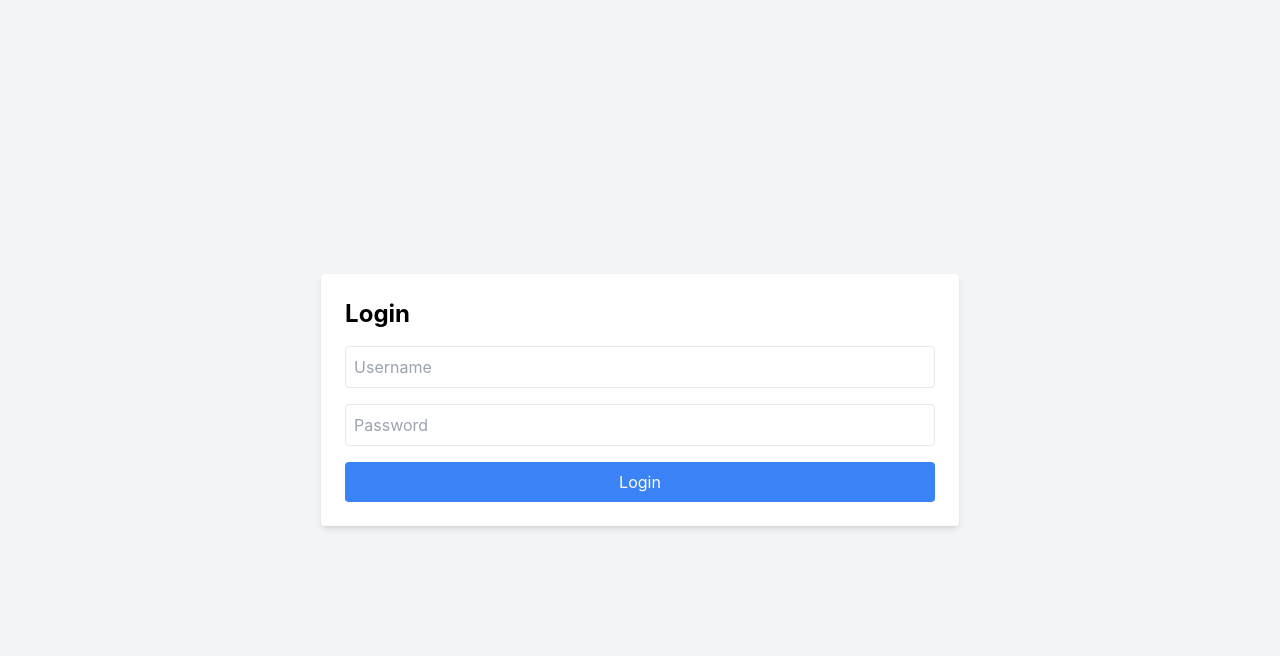
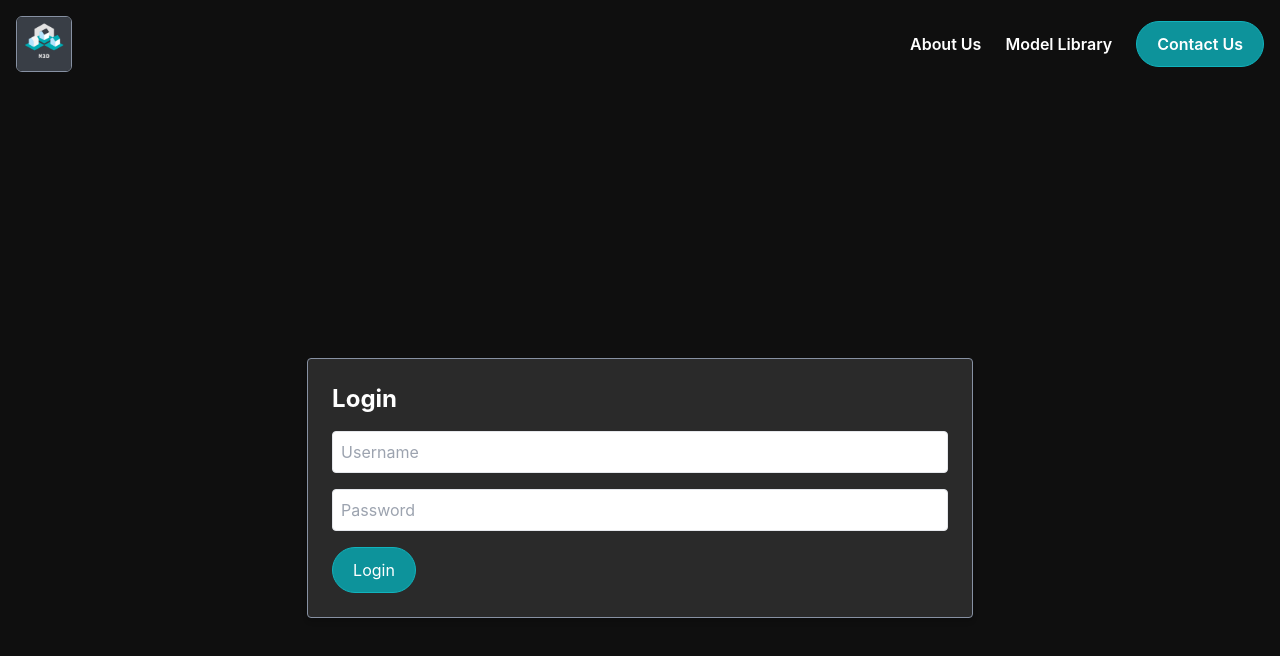
Before and after one commit to R44VC0RP/express-mandarin3d, a React (Create React App) app in the folder client/: page /login in a window 1280 px wide. Shown: the top 656 px of the page. Built offline with nearby package versions, Linux system fonts and the light colour scheme.

Commit message:
update the theme

```diff
--- a/client/src/App.js
+++ b/client/src/App.js
@@ -9,6 +9,7 @@ const ProtectedRoute = ({ children }) => {
   const { isAuthenticated } = useAuth();
   return isAuthenticated ? children : <Navigate to="/login" />;
 };
+
 
 function App() {
   return (
--- a/client/src/components/Header.jsx
+++ b/client/src/components/Header.jsx
@@ -1,12 +1,20 @@
 import React from 'react';
+import m3d_logo from '../assets/images/m3d_logo.png';
 
 const Header = () => {
     return (
-        <div className='row'>
-            <div className="col-4">
-                <img src="%PUBLIC_URL%/public/images/logo.svg" alt="logo" />
+        <header className="p-4 flex items-center justify-between">
+            <div className="flex items-center">
+                <img src={m3d_logo} alt="logo" className="h-14 w-auto border border-[#8791A3] rounded-md" />
             </div>
-        </div>
+            <nav className="flex items-center space-x-6">
+                <a href="#" className="text-white font-semibold hover:text-gray-300">About Us</a>
+                <a href="#" className="text-white font-semibold hover:text-gray-300">Model Library</a>
+                <button className="primary-button font-semibold">
+                    Contact Us
+                </button>
+            </nav>
+        </header>
     );
 };
 
--- a/client/src/index.css
+++ b/client/src/index.css
@@ -4,9 +4,7 @@
 
 body {
   margin: 0;
-  font-family: -apple-system, BlinkMacSystemFont, 'Segoe UI', 'Roboto', 'Oxygen',
-    'Ubuntu', 'Cantarell', 'Fira Sans', 'Droid Sans', 'Helvetica Neue',
-    sans-serif;
+  font-family: 'Inter', sans-serif;
   -webkit-font-smoothing: antialiased;
   -moz-osx-font-smoothing: grayscale;
 }
@@ -15,3 +13,19 @@ code {
   font-family: source-code-pro, Menlo, Monaco, Consolas, 'Courier New',
     monospace;
 }
+
+.primary-button {
+  background-color: #0D939B;
+  color: #FFFFFF;
+  padding: 10px 20px;
+  border-radius: 40px;
+  border: 1px solid #11B3BD;
+  cursor: pointer;
+  transition: background-color 0.3s ease, color 0.3s ease;
+}
+
+.primary-button:hover {
+  background-color: #11B3BD;
+  color: #FFFFFF;
+  cursor: pointer;
+}
--- a/client/src/pages/Home.jsx
+++ b/client/src/pages/Home.jsx
@@ -4,26 +4,12 @@ import { useState } from 'react';
 
 function Home(){
     const api_url = process.env.REACT_APP_BACKEND_URL
-    const [message, setMessage] = useState('')
-    const apiCall = () => {
-        axios.get(api_url + '/test').then((data) => {
-            console.log(data)
-            setMessage(data.data.message)
-        })
-    }
+
     return (
-        <div className="min-h-screen bg-gray-100">
+        <div className="min-h-screen bg-[#0F0F0F]">
             <Header />
             <main className="container mx-auto px-4 py-8">
                 <h1 className="text-3xl font-bold mb-4">Home</h1>
-                <p className="mb-4">Backend link is {api_url || 'Not set'}</p>
-                <button
-                    onClick={apiCall}
-                    className="bg-blue-500 hover:bg-blue-600 text-white font-bold py-2 px-4 rounded"
-                >
-                    Click me
-                </button>
-                <p>{message}</p>
             </main>
         </div>
     )
--- a/client/src/pages/Login.jsx
+++ b/client/src/pages/Login.jsx
@@ -1,6 +1,7 @@
 import React, { useState } from 'react';
 import { useNavigate } from 'react-router-dom';
 import { useAuth } from '../context/AuthContext';
+import Header from '../components/Header';
 
 function Login() {
   const [username, setUsername] = useState('');
@@ -18,9 +19,13 @@ function Login() {
   };
 
   return (
-    <div className="flex items-center justify-center min-h-screen bg-gray-100">
-      <form onSubmit={handleSubmit} className="p-6 bg-white rounded shadow-md">
-        <h2 className="mb-4 text-2xl font-bold">Login</h2>
+    <div className='bg-[#0F0F0F]'>
+      <Header />
+      <div className="flex items-center justify-center min-h-screen ">
+
+
+        <form onSubmit={handleSubmit} className="p-6 bg-[#2A2A2A] rounded shadow-md border border-[#8791A3]">
+          <h2 className="mb-4 text-2xl font-bold text-[#FFFFFF]">Login</h2>
           <input
             type="text"
             value={username}
@@ -35,10 +40,11 @@ function Login() {
             placeholder="Password"
             className="w-full p-2 mb-4 border rounded"
           />
-        <button type="submit" className="w-full p-2 text-white bg-blue-500 rounded hover:bg-blue-600">
+          <button type="submit" className="primary-button">
             Login
           </button>
         </form>
+      </div>
     </div>
   );
 }
```
Also changed, not shown: client/src/assets/images/m3d_logo.png (added). Lines whose indentation alone changed are shown as unchanged.
